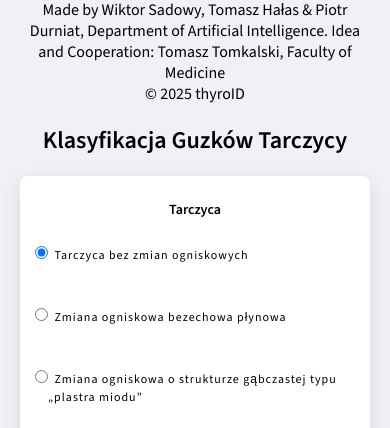
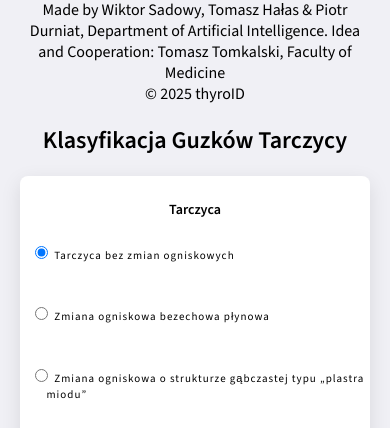
Before and after one commit to tiradspwr/tiradspwr, a website built with Vite: page index.html in a window 390 px wide. Shown: the part 414-842 px from the top of the page. Built offline with nearby package versions, Linux system fonts and the light colour scheme.

Commit message:
Final changes

```diff
--- a/src/style.css
+++ b/src/style.css
@@ -106,7 +106,7 @@ button:hover {
 
     .form-group label {
         text-align: left;
-        font-size: 12px;
+        font-size: 11px;
 
         letter-spacing: 1px;     /* Adds slight spacing between letters */
         height: 20px;
```
